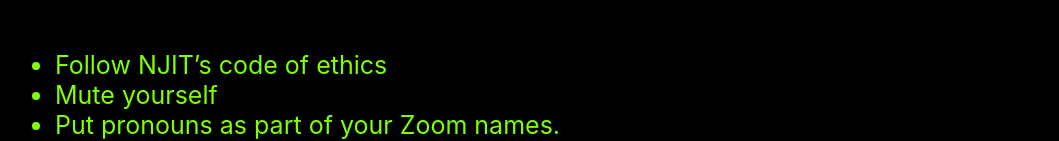
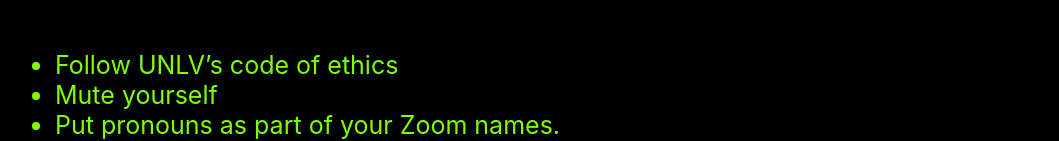
Before and after one commit to lherna1371/class_timer, a React (Create React App) app: page /norms in a window 1280 px wide. Shown: the part 170-311 px from the top of the page, without its empty margins (113-1172 px from the left). Built offline with nearby package versions, Linux system fonts and the light colour scheme.

Commit message:
Update Norms.js

```diff
--- a/src/Norms.js
+++ b/src/Norms.js
@@ -10,7 +10,7 @@ export default class Norms extends React.Component {
 
         <div className="norms">
           <ul>
-            <li>Follow NJIT’s code of ethics</li>
+            <li>Follow UNLV’s code of ethics</li>
             <li>Mute yourself</li>
             <li>Put pronouns as part of your Zoom names.</li>
             <li>Be present in class from beginning to ending. Attendance will be taken at beginning and ending. Please message one of the instructors if you need to logout</li>
```
